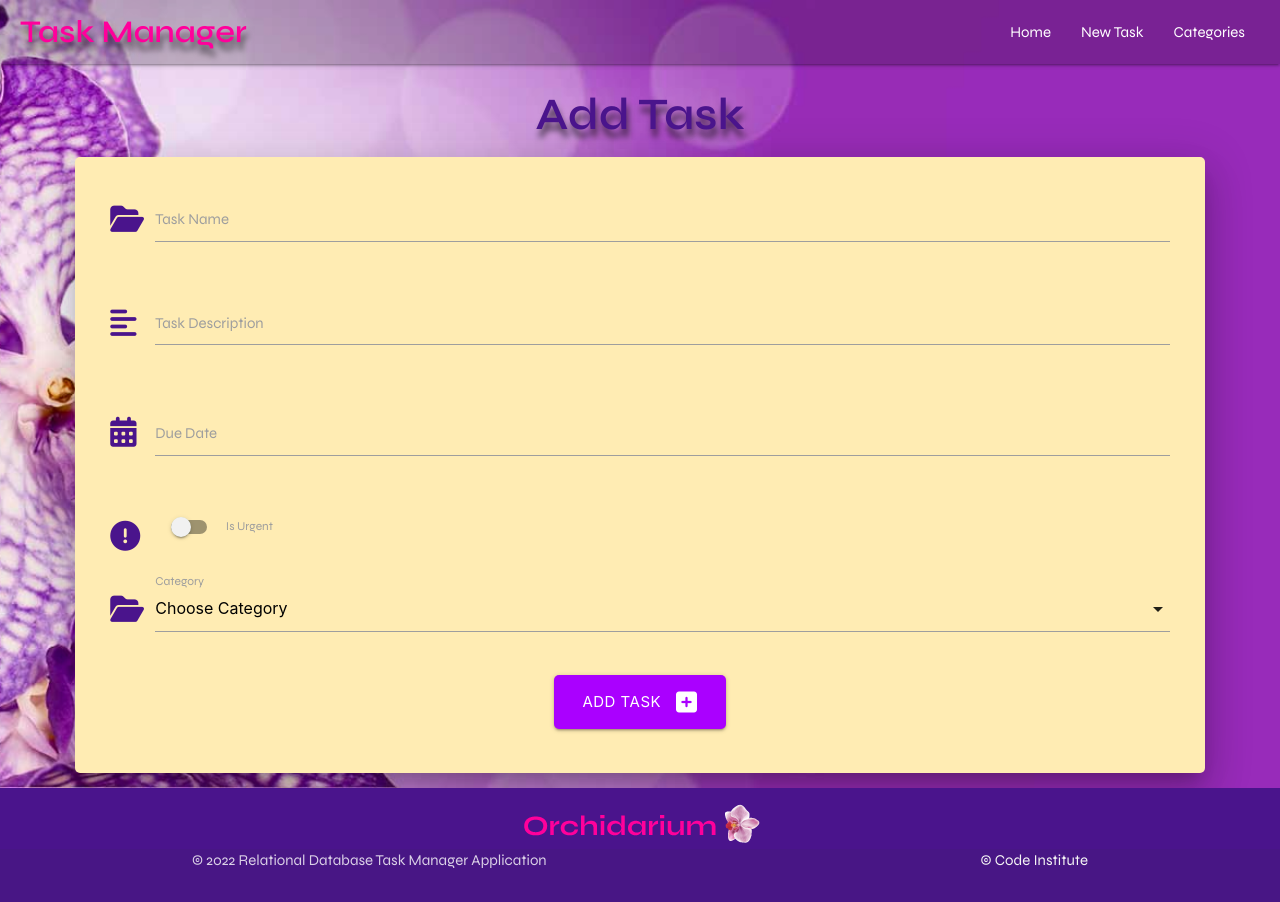
After one commit to JoyZadan/relational-task-manager, a Flask app: page /add_task in a window 1280 px wide. The commit adds this page. Run offline with Flask 2, Linux system fonts and the light colour scheme; data that the repository does not hold is empty; some libraries are stand-ins or nearby versions.

Commit message:
Feat: add add_task functionality

```diff
--- a/taskmanager/routes.py
+++ b/taskmanager/routes.py
@@ -27,7 +27,7 @@ def categories():
     retrieve or query, sort and loop through categories
     generate categories template
     """
-    categories = Category.query.order_by(Category.category_name).all()
+    categories = list(Category.query.order_by(Category.category_name).all())
     return render_template("categories.html", categories=categories)
 
 
@@ -67,3 +67,24 @@ def delete_category(category_id):
     db.session.delete(category)
     db.session.commit()
     return redirect(url_for("categories"))
+
+
+@app.route("/add_task", methods=["GET", "POST"])
+def add_task():
+    """
+    generate add_task template and enable users
+    to add a new task to the database
+    """
+    categories = list(Category.query.order_by(Category.category_name).all())
+    if request.method == "POST":
+        task = Task(
+            task_name=request.form.get("task_name"),
+            task_description=request.form.get("task_description"),
+            is_urgent=bool(True if request.form.get("is_urgent") else False),
+            due_date=request.form.get("due_date"),
+            category_id=request.form.get("category_id")
+        )
+        db.session.add(task)
+        db.session.commit()
+        return redirect(url_for("home"))
+    return render_template("add_task.html", categories=categories)
--- a/taskmanager/static/js/script.js
+++ b/taskmanager/static/js/script.js
@@ -2,12 +2,22 @@ document.addEventListener('DOMContentLoaded', function() {
     // sidebar initialization
     let sidenav = document.querySelectorAll('.sidenav');
     var instances = M.Sidenav.init(sidenav);
-    // let slider = document.querySelectorAll('.slider');
-    // var instances = M.Slider.init('.slider');
+    // modal initialization
     let modal = document.querySelectorAll('.modal');
     var instances = M.Modal.init(modal);
+    // datepicker initialization
+    var datepicker = document.querySelectorAll('.datepicker');
+    var instances = M.Datepicker.init(datepicker, {
+      format: "dd mmmm, yyyy",
+      i18n: {done: "Select"}
+    });
+    // select initialization
+    let selects = document.querySelectorAll('select');
+    var instances = M.FormSelect.init(selects);
   });
 
+
+// navbar changes background colour on scroll
 const nav = document.querySelector('.nav');
 
 window.onscroll = function() {
--- /dev/null
+++ b/taskmanager/templates/add_task.html
@@ -0,0 +1,72 @@
+{% extends "base.html" %}
+{% block content %}
+
+    <section class="adj-margin-top">
+        <h3 class="page-lead center-align">Add Task</h3>
+        <div class="row card-panel create-card-panel amber lighten-4 z-depth-5">
+            <form class="col s12" method="POST" action="{{ url_for('add_task') }}">
+                <!-- task_name -->
+                <div class="row">
+                    <div class="input-field col s12">
+                        <i class="fas fa-folder-open prefix purple-text text-darken-4"></i>
+                        <input id="task_name" name="task_name" minlength="5" maxlength="50" type="text"
+                        class="validate" required>
+                        <label for="task_name">Task Name</label>
+                    </div>
+                </div>
+                <!-- task_description -->
+                <div class="row">
+                    <div class="input-field col s12">
+                        <i class="fas fa-align-left prefix purple-text text-darken-4"></i>
+                        <textarea id="task_description" name="task_description" minlength="5" maxlength="200"
+                            type="text" class="materialize-textarea validate" required></textarea>
+                        <label for="task_description">Task Description</label>
+                    </div>
+                </div>
+                <!-- due_date -->
+                <div class="row">
+                    <div class="input-field col s12">
+                        <i class="fas fa-calendar-alt prefix purple-text text-darken-4"></i>
+                        <input id="due_date" name="due_date" type="text" class="datepicker validate" required>
+                        <label for="due_date">Due Date</label>
+                    </div>
+                </div>
+                <!-- is_urgent -->
+                <div class="row">
+                    <div class="input-field col s12">
+                        <div class="switch">
+                            <i class="fas fa-exclamation-circle prefix purple-text text-darken-4"></i>
+                            <label for="is_urgent">
+                                <input id="is_urgent" name="is_urgent" type="checkbox">
+                                <span class="lever"></span>
+                                Is Urgent
+                            </label>
+                        </div>
+                    </div>
+                </div>
+                <!-- category_id -->
+                <div class="row">
+                    <div class="input-field col s12">
+                        <i class="fas fa-folder-open prefix purple-text text-darken-4"></i>
+                        <select name="category_id" id="category_id" class="validate" required>
+                            <option value="" disabled selected>Choose Category</option>
+                            {% for category in categories %}
+                                <option value="{{ category.id }}">{{ category.category_name }}</option>
+                            {% endfor %}
+                        </select>
+                        <label for="category_id">Category</label>
+                    </div>
+                </div>
+                <!-- submit button -->
+                <div class="row">
+                    <div class="col s12 center-align">
+                        <button type="submit" class="btn-large purple accent-4 button-custom">
+                            Add Task <i class="fas fa-plus-square right"></i>
+                        </button>
+                    </div>
+                </div>
+            </form>
+        </div>
+    </section>
+
+{% endblock %}
--- a/taskmanager/templates/base.html
+++ b/taskmanager/templates/base.html
@@ -24,7 +24,7 @@
                 <a href="#" data-target="mobile-demo" class="sidenav-trigger"><i class="fas fa-bars"></i></a>
                 <ul class="right hide-on-med-and-down">
                     <li><a href="{{ url_for('home') }}">Home</a></li>
-                    <li><a href="">New Task</a></li>
+                    <li><a href="{{ url_for('add_task') }}">New Task</a></li>
                     <li><a href="{{ url_for('categories') }}">Categories</a></li>
                 </ul>
             </div>
@@ -33,7 +33,7 @@
         <!-- mobile sidebar -->
         <ul class="sidenav purple accent-1" id="mobile-demo">
             <li><a href="{{ url_for('home') }}">Home</a></li>
-            <li><a href="">New Task</a></li>
+            <li><a href="{{ url_for('add_task') }}">New Task</a></li>
             <li><a href="{{ url_for('categories') }}">Categories</a></li>
         </ul>
     </header>
```
Also changed, not shown: taskmanager/templates/tasks.html (+7 -0 lines).
